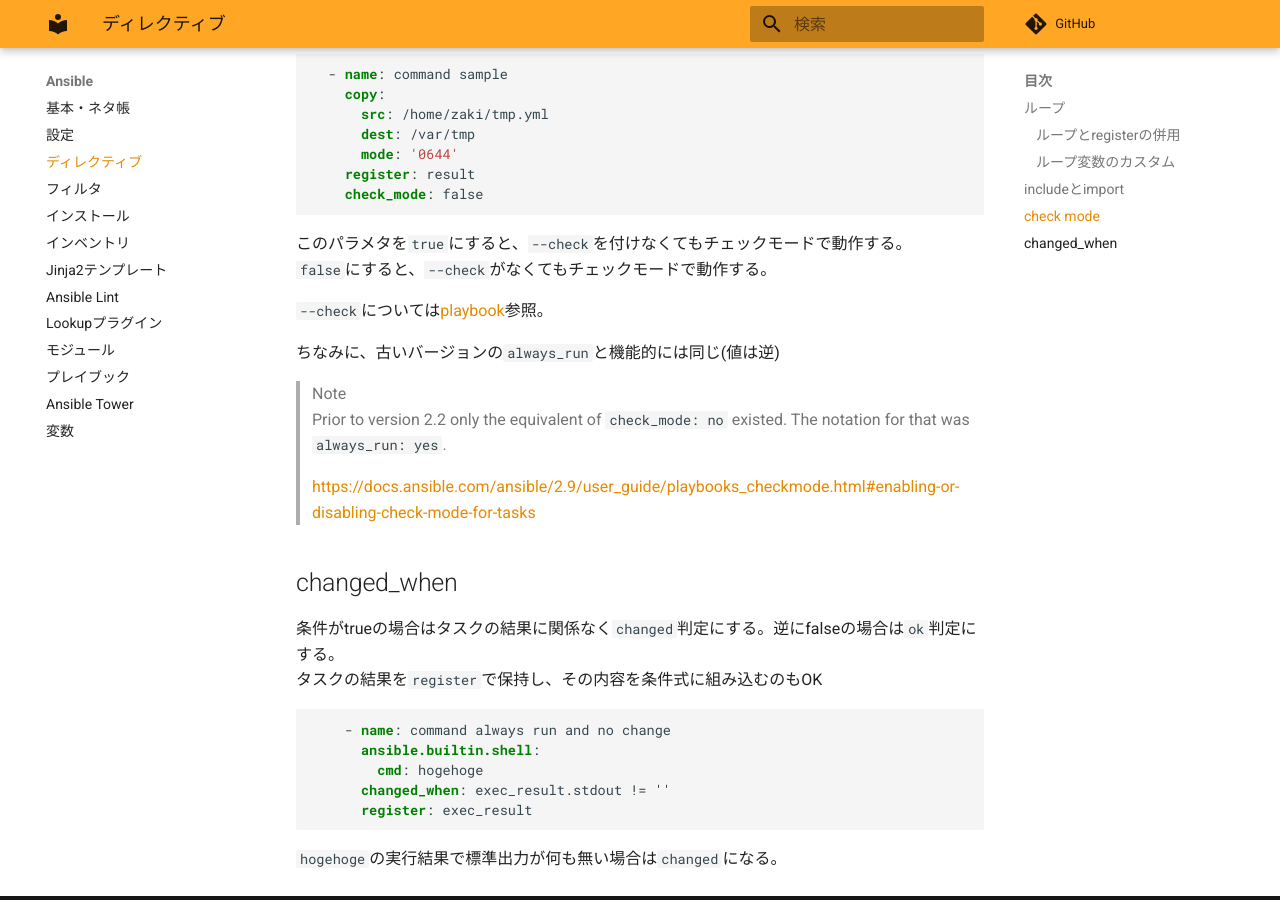
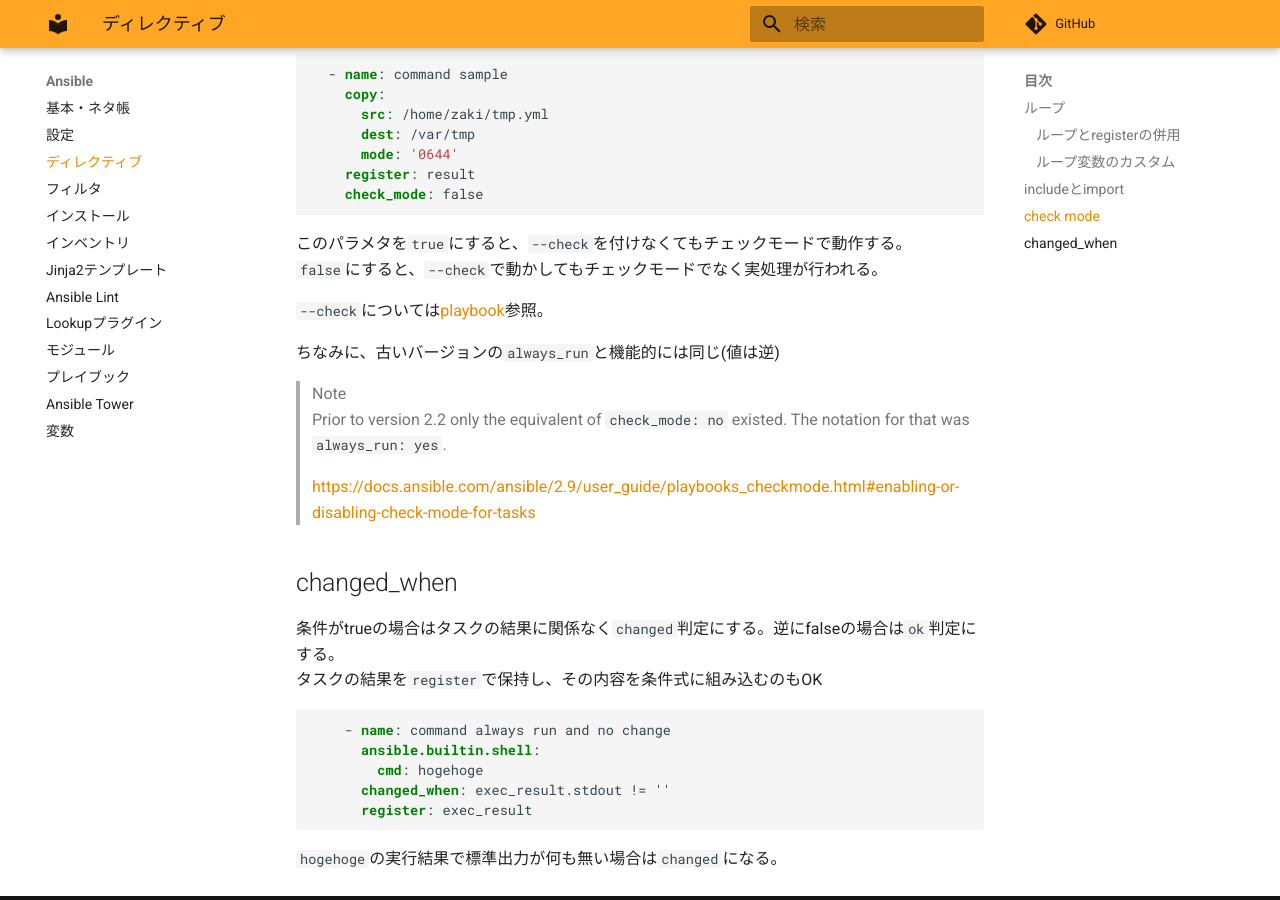
Before and after one commit to zaki-lknr/docs, an MkDocs documentation site: the page built from docs/Ansible/directives.md, in a window 1280 px wide and 900 px high, scrolled down 2824 px. Built offline with MkDocs 1.6.1 and Material for MkDocs 9.7.7, drawn with Linux system fonts in a browser that asks for light colours; comment, search, counter and statistics services are not loaded.

Commit message:
fix: ansible/directive: check_modeの説明ミス

````diff
--- a/docs/Ansible/directives.md
+++ b/docs/Ansible/directives.md
@@ -135,7 +135,7 @@ ok: [localhost] =>
 ```
 
 このパラメタを`true`にすると、`--check`を付けなくてもチェックモードで動作する。
-`false`にすると、`--check`がなくてもチェックモードで動作する。
+`false`にすると、`--check`で動かしてもチェックモードでなく実処理が行われる。
 
 `--check`については[playbook](/Ansible/playbook/#-check)参照。
 
````
